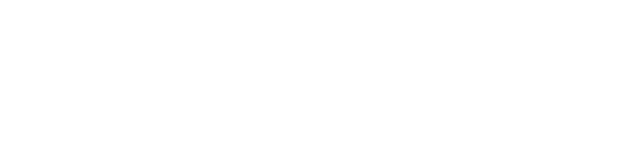
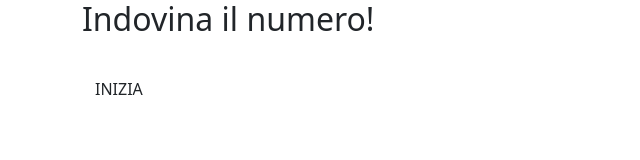
Before and after one commit to AimanFadil/js-simon, a plain HTML site: page index.html in a window 1280 px wide. Shown: the whole page, without its empty margins (0-640 px from the left). Drawn offline with nearby package versions, Linux system fonts and the light colour scheme.

Commit message:
html fatto

```diff
--- a/index.html
+++ b/index.html
@@ -3,11 +3,38 @@
 <head>
     <meta charset="UTF-8">
     <meta name="viewport" content="width=device-width, initial-scale=1.0">
+    <link href="https://cdn.jsdelivr.net/npm/bootstrap@5.3.2/dist/css/bootstrap.min.css" rel="stylesheet" integrity="sha384-T3c6CoIi6uLrA9TneNEoa7RxnatzjcDSCmG1MXxSR1GAsXEV/Dwwykc2MPK8M2HN" crossorigin="anonymous">
     <title>Simon</title>
     <link rel="stylesheet" href="./css/style.css">
 </head>
 <body>
-
+    <header>
+        <div class="container">
+            <div class="row">
+                <div class="col-12 bg-white">
+                    <div class="content">
+                       <h2>Indovina il numero!</h2>
+                    </div>
+                </div>
+            </div>
+        </div>
+    </header>
+    <main>
+     <div class="container">
+        <div class="row">
+            <div class="col-12">
+                <div class="content ">
+                    <div id="numeriAvideo"></div>
+                </div>
+            </div>
+            <span class="col-12">
+                <div class="content mt-4  ">
+                    <button id="bottone" class="btn ">INIZIA</button>
+                </span>
+            </div>
+        </div>
+     </div>
+    </main>
     <script type="text/javascript" src="./js/script.js"></script>
 </body>
 </html>
```
